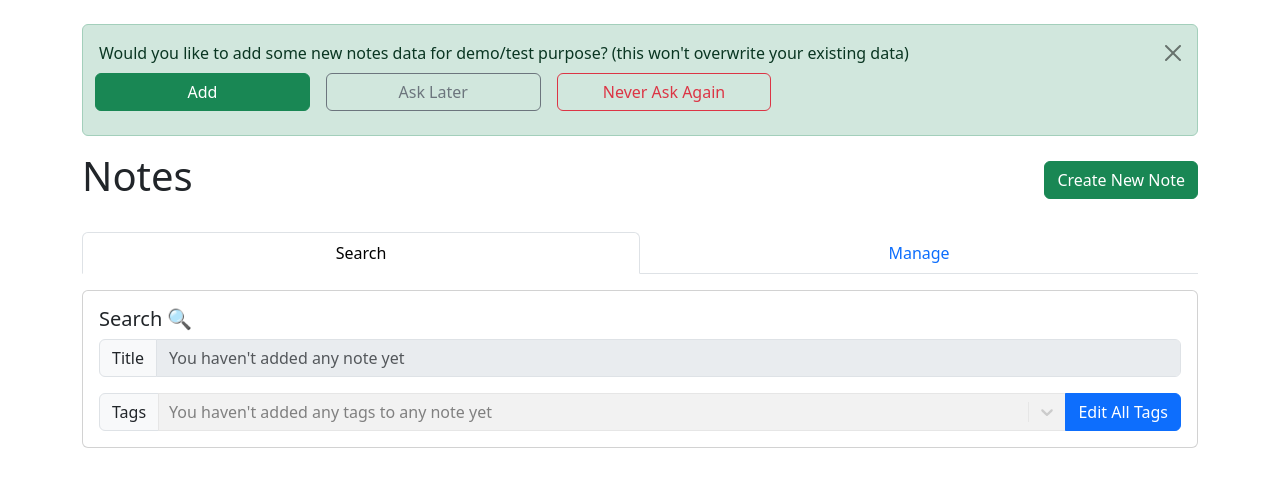
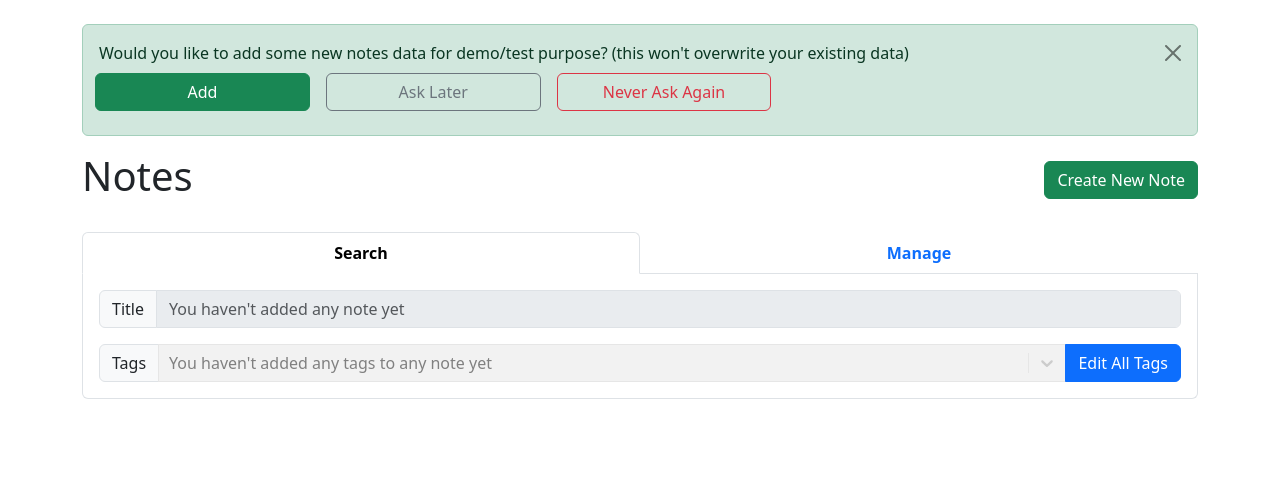
Before and after one commit to daoxi/GetEm, a React (Vite) app: page / in a window 1280 px wide. Shown: the top 486 px of the page. Built offline with nearby package versions, Linux system fonts and the light colour scheme.

Commit message:
tweaked structure and styles for tabbed components

```diff
--- a/src/NotesMain/index.tsx
+++ b/src/NotesMain/index.tsx
@@ -5,7 +5,6 @@ import {
 	Stack,
 	Button,
 	Form,
-	Card,
 	InputGroup,
 	Tooltip,
 	Overlay,
@@ -94,13 +93,14 @@ export function NotesMain({
 							k!
 						) /* Used non-null operator because every <Tab> has the eventKey attribute */
 				}
-				className="mb-3"
+				className=""
 				justify
 			>
-				<Tab eventKey="search" title="Search" className="">
-					<Card className="mb-3">
-						<Card.Body>
-							<Card.Title>Search 🔍</Card.Title>
+				<Tab
+					eventKey="search"
+					title={<b>Search</b>}
+					className="mb-3 p-3 border border-top-0 rounded rounded-top-0"
+				>
 					<Form>
 						<Stack gap={3}>
 							<Form.Group controlId="title">
@@ -185,10 +185,12 @@ export function NotesMain({
 							</Form.Group>
 						</Stack>
 					</Form>
-						</Card.Body>
-					</Card>
 				</Tab>
-				<Tab eventKey="manage" title="Manage">
+				<Tab
+					eventKey="manage"
+					title={<b>Manage</b>}
+					className="mb-3 p-3 border border-top-0 rounded rounded-top-0"
+				>
 					<Form>
 						<Form.Check
 							type={`checkbox`}
```
Lines whose indentation alone changed are shown as unchanged.
